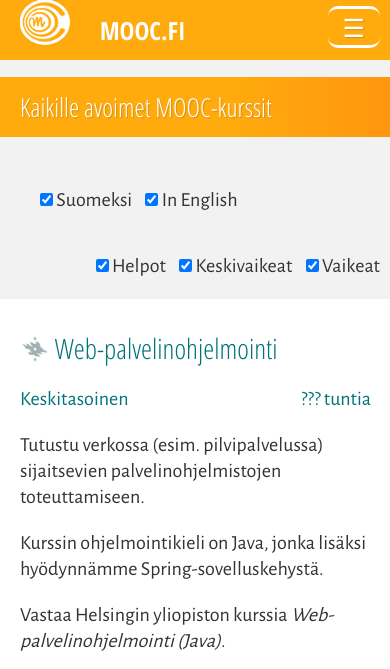
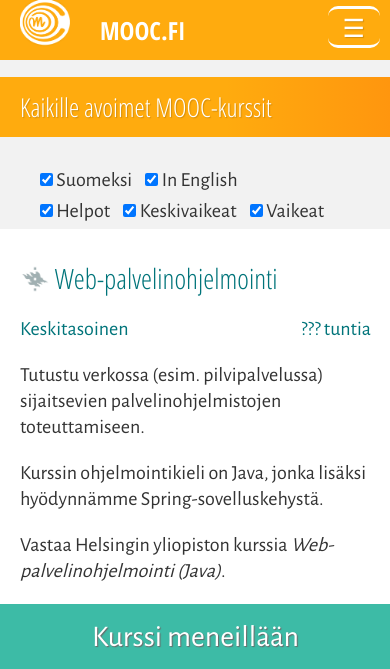
Before and after one commit to moocfi/moocfi.github.io, a PHP site: page /kurssit.html in a window 390 px wide. Shown: the top 669 px of the page. Run offline with PHP 8.4, Linux system fonts and the light colour scheme; some libraries are stand-ins or nearby versions.

Commit message:
Responsify difficulty selector

```diff
--- a/mooc.css
+++ b/mooc.css
@@ -308,6 +308,7 @@ body > header.no-nav {
 
 #difficulty_selector {
 	float: right;
+	margin-right: 50px;
 }
 
 #lang_selector li,
@@ -639,6 +640,12 @@ main, header, nav, footer > article {
 		background: #F2F2F2;
 	}
 
+	#difficulty_selector,
+	#lang_selector {
+		float: none;
+		margin: 5px 0px;
+	}
+
 	.item,
 	.item:nth-child(odd),
 	.item:nth-child(even){
```
